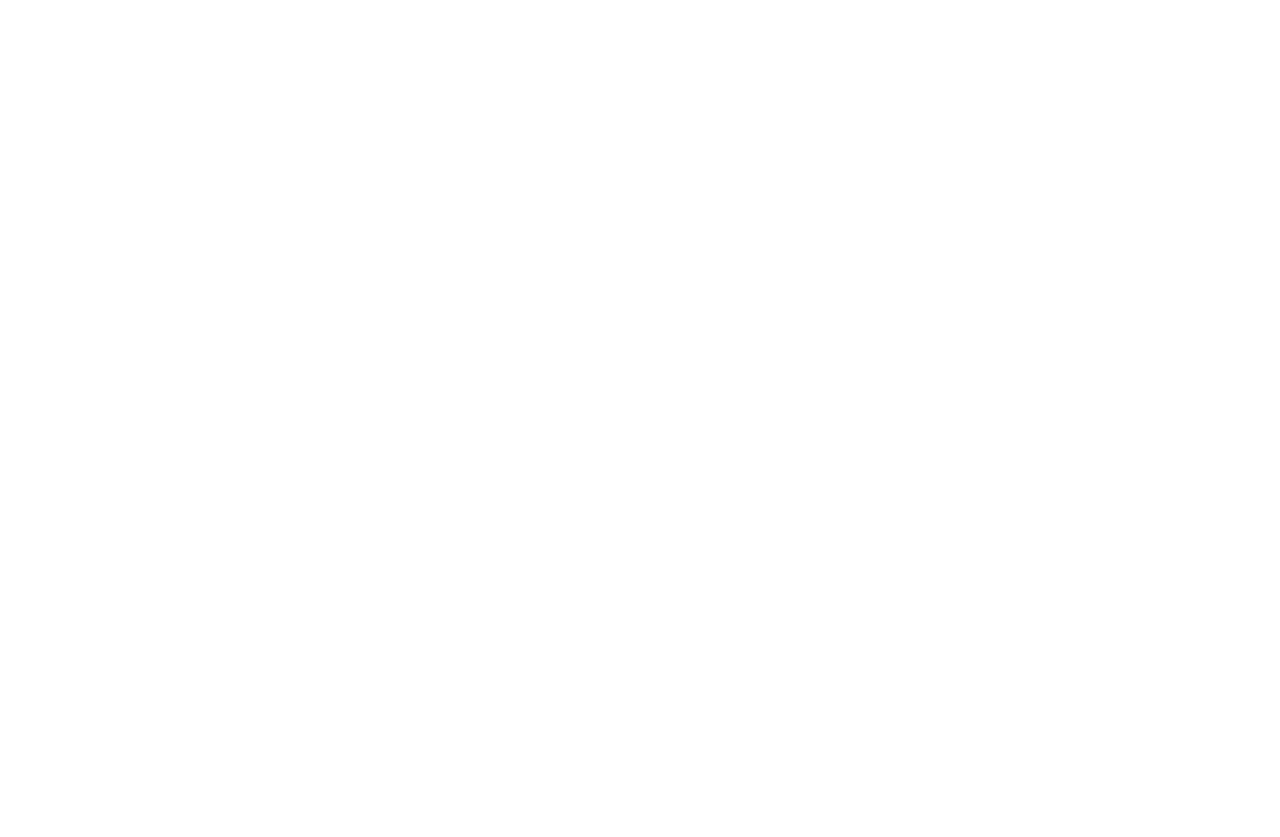
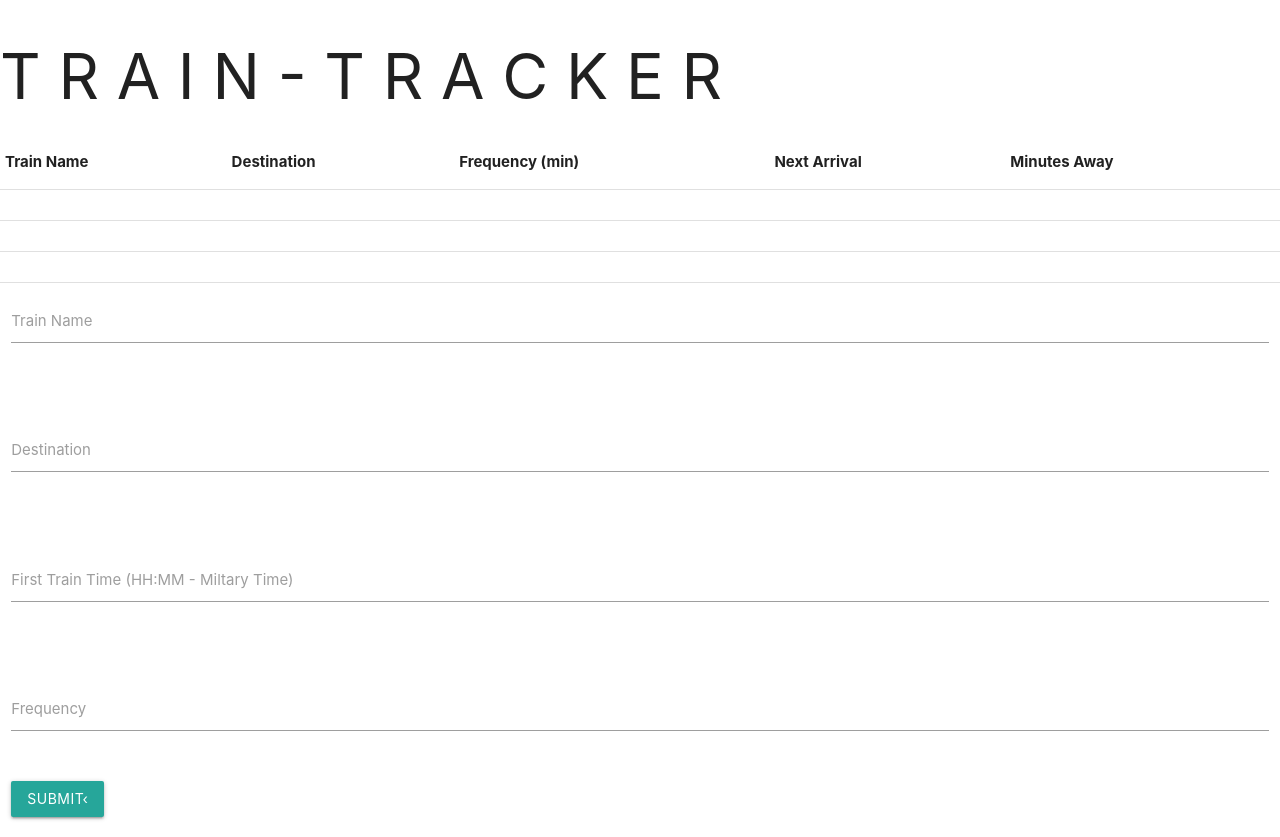
Before and after one commit to mariashady/TrainTracker, a plain HTML site: page index.html in a window 1280 px wide. Before the commit the page ends 800 px from the top, so only its background shows below. Drawn offline with nearby package versions, Linux system fonts and the light colour scheme; files whose address does not match are found by name.

Commit message:
initial layouy of html/firebase config/initialized

```diff
--- a/assets/app.js
+++ b/assets/app.js
@@ -0,0 +1,19 @@
+// Your web app's Firebase configuration
+var firebaseConfig = {
+    apiKey: "AIzaSyB3WcPGbhRI4f9CFP3C8GDlG4AQEuQ_dy4",
+    authDomain: "traintracker-76d8c.firebaseapp.com",
+    databaseURL: "https://traintracker-76d8c.firebaseio.com",
+    projectId: "traintracker-76d8c",
+    storageBucket: "",
+    messagingSenderId: "938309609286",
+    appId: "1:938309609286:web:659dba76c5dbd1f4"
+  };
+  // Initialize Firebase
+  firebase.initializeApp(firebaseConfig);
+
+  $(documnent).ready(function() {
+
+    let database = firebase.database ()
+
+
+  }
--- a/index.html
+++ b/index.html
@@ -1,19 +1,143 @@
 <!DOCTYPE html>
 <html lang="en">
+
 <head>
     <meta charset="UTF-8">
     <meta name="viewport" content="width=device-width, initial-scale=1.0">
     <meta http-equiv="X-UA-Compatible" content="ie=edge">
+    <!-- <link rel="stylesheet" href="https://stackpath.bootstrapcdn.com/bootstrap/4.3.1/css/bootstrap.min.css"
+        integrity="sha384-ggOyR0iXCbMQv3Xipma34MD+dH/1fQ784/j6cY/iJTQUOhcWr7x9JvoRxT2MZw1T" crossorigin="anonymous"> -->
     <link rel="stylesheet" href="https://cdnjs.cloudflare.com/ajax/libs/materialize/1.0.0/css/materialize.min.css">
     <title>Train Tracker</title>
 </head>
+
 <body>
 
-    <script
-    src="https://code.jquery.com/jquery-3.4.1.js"
-    integrity="sha256-WpOohJOqMqqyKL9FccASB9O0KwACQJpFTUBLTYOVvVU="
-    crossorigin="anonymous"></script>
+    <h1>T R A I N - T R A C K E R</h1>
+    <table>
+        <thead>
+            <tr>
+                <th>Train Name</th>
+                <th>Destination</th>
+                <th>Frequency (min)</th>
+                <th>Next Arrival</th>
+                <th>Minutes Away</th>
+            </tr>
+        </thead>
+
+        <tbody>
+            <tr>
+                <td></td>
+                <td></td>
+                <td></td>
+                <td></td>
+                <td></td>
+            </tr>
+            <tr>
+                <td></td>
+                <td></td>
+                <td></td>
+                <td></td>
+                <td></td>
+            </tr>
+            <tr>
+                <td></td>
+                <td></td>
+                <td></td>
+                <td></td>
+                <td></td>
+
+            </tr>
+        </tbody>
+    </table>
+
+    <!-- <form>
+        <div class="form-group">
+            <label for="exampleInputEmail1">Email address</label>
+            <input type="email" class="form-control" id="exampleInputEmail1" aria-describedby="emailHelp"
+                placeholder="Enter email">
+            <small id="emailHelp" class="form-text text-muted">We'll never share your email with anyone else.</small>
+        </div>
+
+        <div class="form-group">
+            <label for="exampleInputEmail1">Email address</label>
+            <input type="email" class="form-control" id="exampleInputEmail1" aria-describedby="emailHelp"
+                placeholder="Enter email">
+            <small id="emailHelp" class="form-text text-muted">We'll never share your email with anyone else.</small>
+        </div>
+
+        <div class="form-group">
+            <label for="exampleInputEmail1">Email address</label>
+            <input type="email" class="form-control" id="exampleInputEmail1" aria-describedby="emailHelp"
+                placeholder="Enter email">
+            <small id="emailHelp" class="form-text text-muted">We'll never share your email with anyone else.</small>
+        </div>
+
+
+
+        <button type="submit" class="btn btn-primary">Submit</button>
+    </form> -->
+
+    <div class="row">
+        <form class="col s12">
+            <div class="row">
+                <div class="input-field col s12">
+                    <textarea id="train-name" class="materialize-textarea"></textarea>
+                    <label for="textarea1">Train Name</label>
+                </div>
+            </div>
+        </form>
+    </div>
+
+    <div class="row">
+        <form class="col s12">
+            <div class="row">
+                <div class="input-field col s12">
+                    <textarea id="destination" class="materialize-textarea"></textarea>
+                    <label for="textarea1">Destination</label>
+                </div>
+            </div>
+        </form>
+    </div>
+
+    <div class="row">
+        <form class="col s12">
+            <div class="row">
+                <div class="input-field col s12">
+                    <textarea id="first-train" class="materialize-textarea"></textarea>
+                    <label for="textarea1">First Train Time (HH:MM - Miltary Time)</label>
+                </div>
+            </div>
+        </form>
+    </div>
+
+    <div class="row">
+        <form class="col s12">
+            <div class="row">
+                <div class="input-field col s12">
+                    <textarea id="frequency" class="materialize-textarea"></textarea>
+                    <label for="textarea1">Frequency</label>
+                </div>
+            </div>
+            <a class="waves-effect waves-light btn">Submit‹</a>
+        </form>
+    </div>
+
+
+
+
+
+
+
+
+
+
+
+    <script src="https://www.gstatic.com/firebasejs/6.3.5/firebase-app.js"></script>
+    <script src="https://code.jquery.com/jquery-3.4.1.js"
+        integrity="sha256-WpOohJOqMqqyKL9FccASB9O0KwACQJpFTUBLTYOVvVU=" crossorigin="anonymous"></script>
     <script src="./assets/javascript/app.js"></script>
     <script src="https://cdnjs.cloudflare.com/ajax/libs/materialize/1.0.0/js/materialize.min.js"></script>
 </body>
+
 </html>
```
